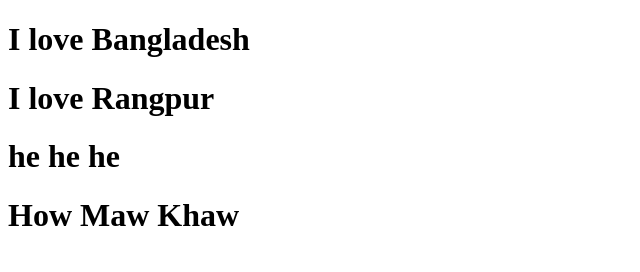
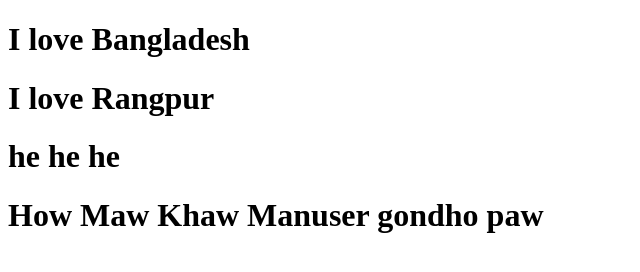
Before and after one commit to jakariyakabir/My-First-Website, a plain HTML site: page index.html in a window 1280 px wide. Shown: the whole page, without its empty margins (0-640 px from the left). Drawn offline with Linux system fonts and the light colour scheme.

Commit message:
Update index.html
ok chang

```diff
--- a/index.html
+++ b/index.html
@@ -10,6 +10,6 @@
     <H1>I love Bangladesh</H1>
     <h1>I love Rangpur</h1>
     <h1>he he he</h1>
-    <h1>How Maw Khaw </h1>
+    <h1>How Maw Khaw Manuser gondho paw </h1>
 </body>
 </html>
```
